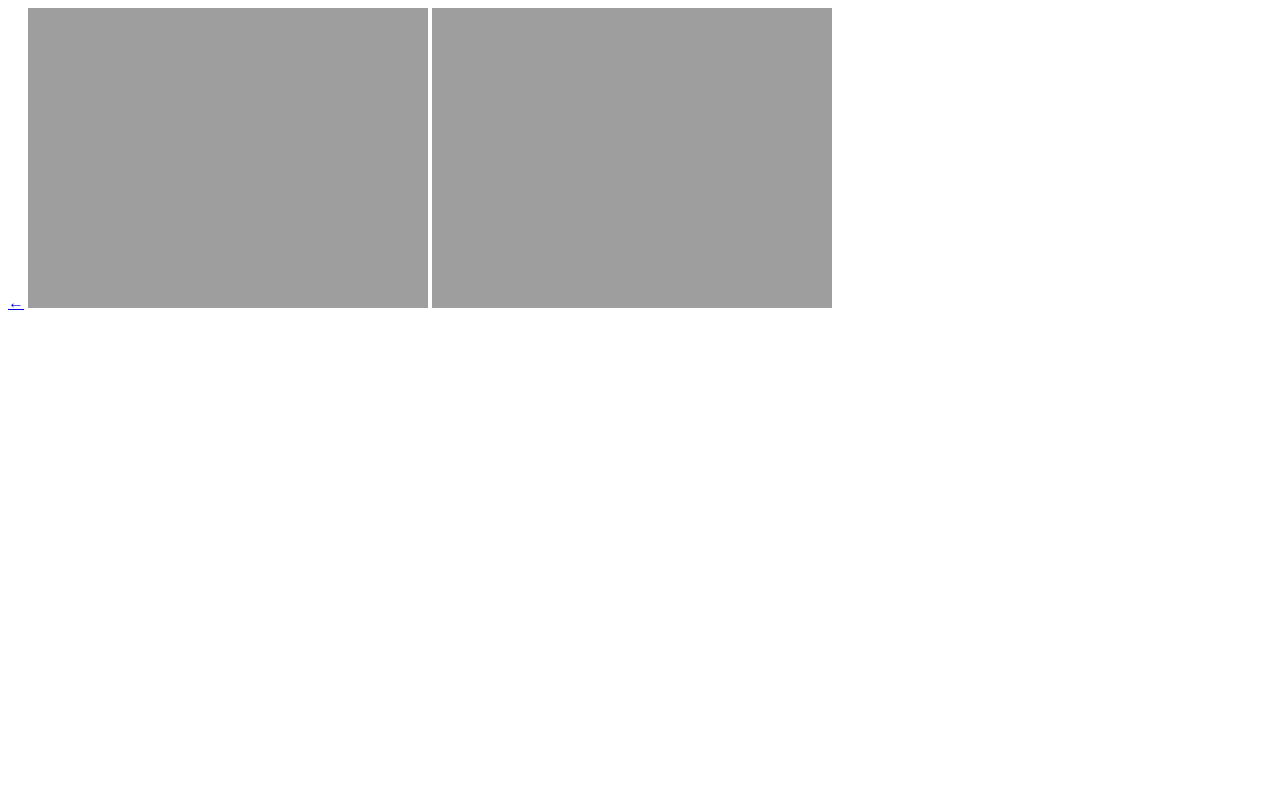
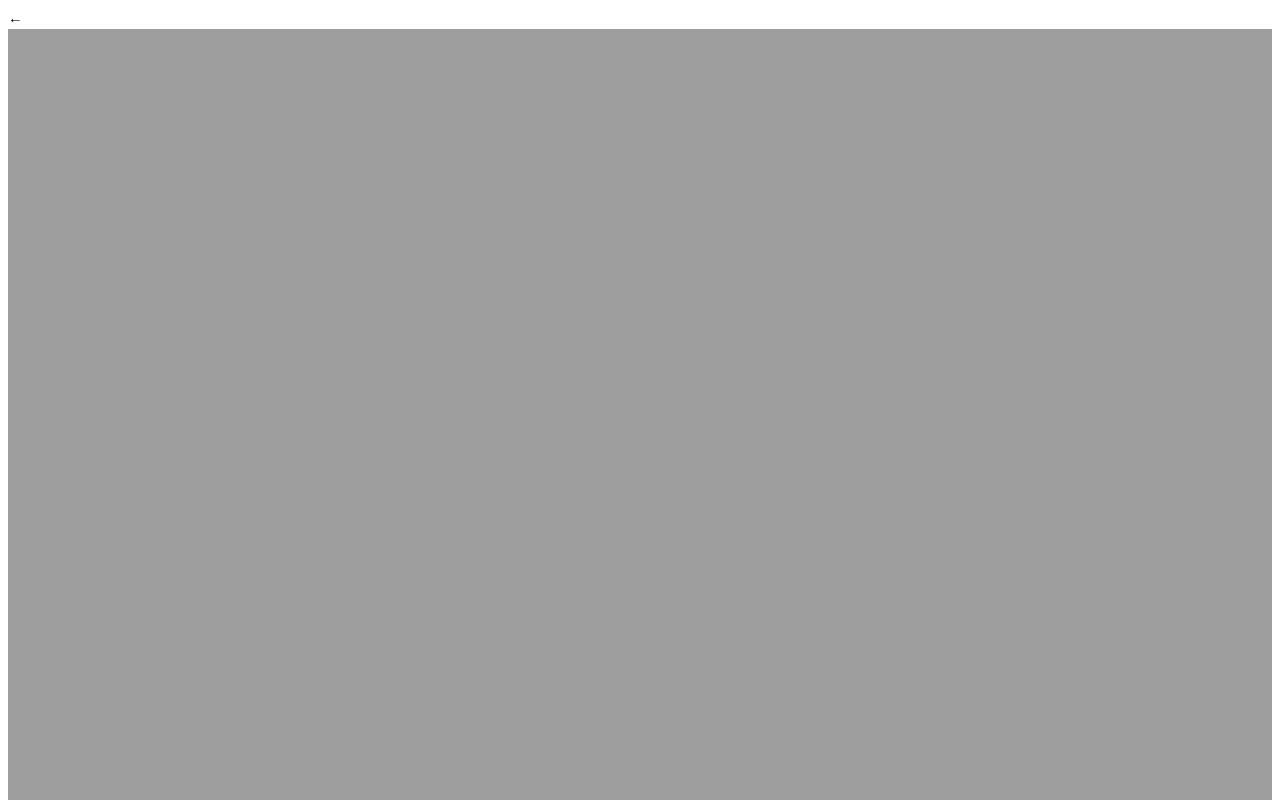
Before and after one commit to samuelrynearson/clarke, a plain HTML site: page aluin.html in a window 1280 px wide. Shown: the top 800 px of the page. Drawn offline with Linux system fonts and the light colour scheme; the site is published under a folder, as on GitHub Pages, so addresses that start at the root find nothing.

Commit message:
Add files via upload

```diff
--- a/aluin.html
+++ b/aluin.html
@@ -3,9 +3,9 @@
   <head>
     <meta charset="utf-8">
     <title>Aluin Signals</title>
-    <link rel="stylesheet" href="/css/master.css">
-    <link rel="stylesheet" href="/css/back.css">
-    <link rel="stylesheet" href="/css/img.css">
+    <link rel="stylesheet" href="css/master.css">
+    <link rel="stylesheet" href="css/back.css">
+    <link rel="stylesheet" href="css/img.css">
 
   </head>
   <body>
```
Also changed, not shown: bio.html (+2 -2 lines), contact.html (+2 -2 lines), films.html (+2 -2 lines).
